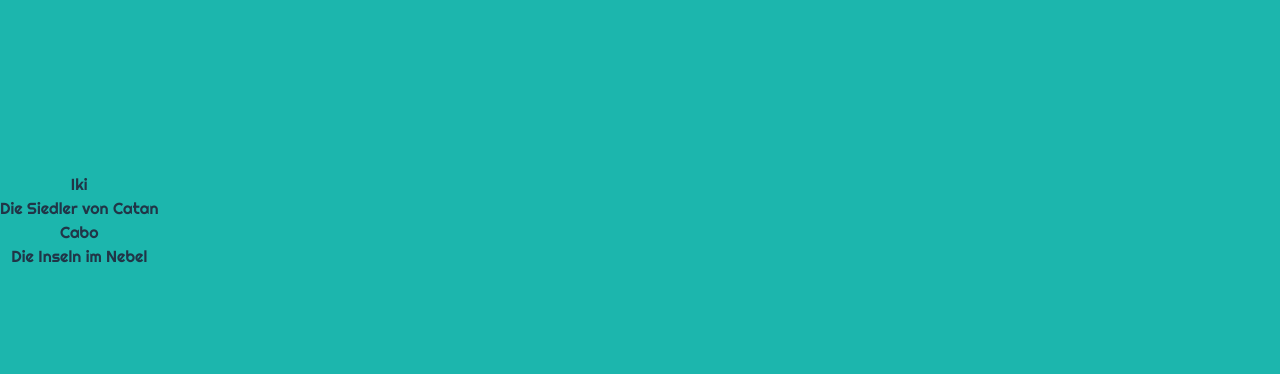
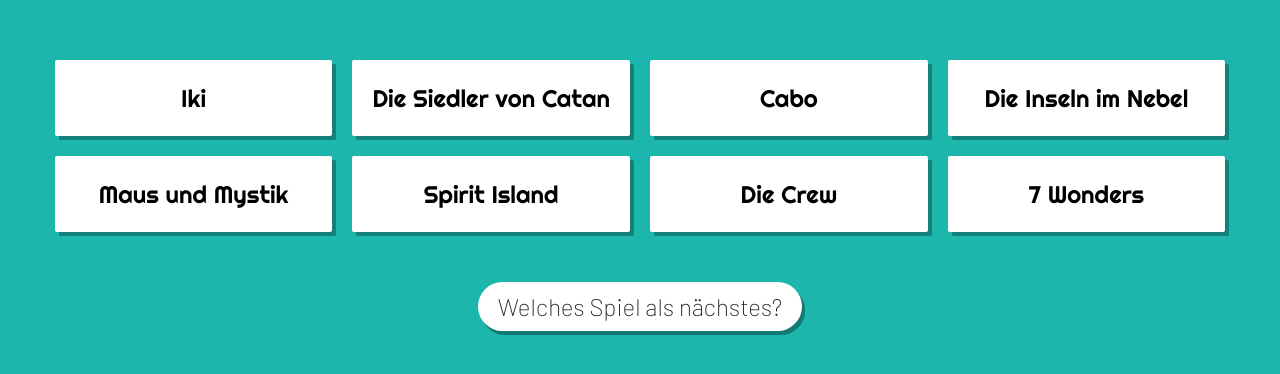
Before and after one commit to AnyLena/game-app, a React (Vite) app: page / in a window 1280 px wide. Shown: the part 180-554 px from the top of the page. Built offline with nearby package versions, Linux system fonts and the light colour scheme.

Commit message:
adding gamelist and button

```diff
--- a/src/App.css
+++ b/src/App.css
@@ -1,26 +1,28 @@
-@import url('https://fonts.googleapis.com/css2?family=Righteous&display=swap');
+@import url('https://fonts.googleapis.com/css2?family=Barlow:wght@200&family=Righteous&display=swap');
 
 body {
   font-family: 'Righteous', sans-serif;
   text-align: center;
   background: rgb(208, 205, 255);
   background: #1cb6ad;
+  display: flex;
+  justify-content: center;
 }
 
-h1 {
+/* h1 {
   text-transform: uppercase;
   font-size: 3rem;
-}
+} */
 
-h2 {
+/* h2 {
   text-transform: uppercase;
   font-size: 2rem;
   margin-top: 100px
-}
+} */
 
 .container {
   display: grid;
-  grid-template-columns: 1fr 1fr 1fr 1fr 1fr;
+  grid-template-columns: 1fr 1fr 1fr 1fr;
   gap: 20px;
   margin: 0px 50px;
 }
@@ -36,25 +38,26 @@
   background-color: #ffffff;
   transition: 1s;
   border-radius: 2px;
+  color: black;
 }
 
-.hidden {
+/* .hidden {
   display: none;
-}
+} */
 
-.this-card {
+/* .this-card {
   background-color: #127972da;
   box-shadow: #ffffffda 4px 4px 0px 0px,
   #ffffffda 4px 4px 0px 0px;
   color: white
-}
+} */
 
-.old-card {
+/* .old-card {
   background-color: #d3d3d399;
   color: grey;
-}
+} */
 
-button {
+/* button {
   box-shadow: #127972da 3px 4px 0px 0px,
   #127972da 3px 4px 0px 0px;
   padding: 10px 20px;
@@ -62,33 +65,10 @@
   border: none;
   margin: 50px 10px;
   border-radius: 60px;
+  background-color: white;
   font-family: 'Barlow', sans-serif;
   transition: box-shadow, .5s;
-}
-
-button:hover {
-  background-color: #127972da;
-  box-shadow: #127972da 0px 0px 0px 0px,
-  #127972da 0px 0px 0px 0px;
-  color: white
-}
-
-p {
-  font-size: 1.5rem;
-}
-
-.input-text {
-  box-shadow: #127972da 3px 4px 0px 0px,
-  #127972da 3px 4px 0px 0px;
-  border: none;
-  height: 40px;
-  width: 300px;
-  font-family: 'Barlow', sans-serif;
-  font-size: 1.3rem;
-  margin-left: 10px;
-  margin-right: 10px;
-  padding: 0px 7px;
-}
+} */
 
 .input-button {
   box-shadow: #127972da 3px 4px 0px 0px,
@@ -100,16 +80,44 @@
   background-color: white;
   font-family: 'Barlow', sans-serif;
   transition: box-shadow, .5s;
+  margin: 50px 10px;
+  color: #222
 }
 
-#abschicken:hover {
+button:hover {
   background-color: #127972da;
   box-shadow: #127972da 0px 0px 0px 0px,
   #127972da 0px 0px 0px 0px;
   color: white
 }
 
-input {
+/* p {
+  font-size: 1.5rem;
+} */
+
+/* .input-text {
+  box-shadow: #127972da 3px 4px 0px 0px,
+  #127972da 3px 4px 0px 0px;
+  border: none;
+  height: 40px;
+  width: 300px;
+  font-family: 'Barlow', sans-serif;
+  font-size: 1.3rem;
+  margin-left: 10px;
+  margin-right: 10px;
+  padding: 0px 7px;
+} */
+
+
+
+/* #abschicken:hover {
+  background-color: #127972da;
+  box-shadow: #127972da 0px 0px 0px 0px,
+  #127972da 0px 0px 0px 0px;
+  color: white
+} */
+
+/* input {
   background-color: #ffffff99;
   border-radius: 2px;
-}
+} */
--- a/src/App.jsx
+++ b/src/App.jsx
@@ -23,6 +23,26 @@
       id: 4,
       name: 'Die Inseln im Nebel',
       played: false
+    },
+    {
+      id: 5,
+      name: 'Maus und Mystik',
+      played: false
+    },
+    {
+      id: 6,
+      name: 'Spirit Island',
+      played: false
+    },
+    {
+      id: 7,
+      name: 'Die Crew',
+      played: false
+    },
+    {
+      id: 8,
+      name: '7 Wonders',
+      played: false
     }
   ])
 
--- a/src/components/GameList.jsx
+++ b/src/components/GameList.jsx
@@ -1,9 +1,12 @@
 const GameList = ({games}) => {
     return (
-    <>
+        <>
+    <div className="container">
     {games.map( game => (
-        <div className="" key={game.id}>{game.name}</div>
+        <div className="card" key={game.id}>{game.name}</div>
     ))}
+    </div>
+    <button className="input-button">Welches Spiel als nächstes?</button>
     </>
      );
 }
```
